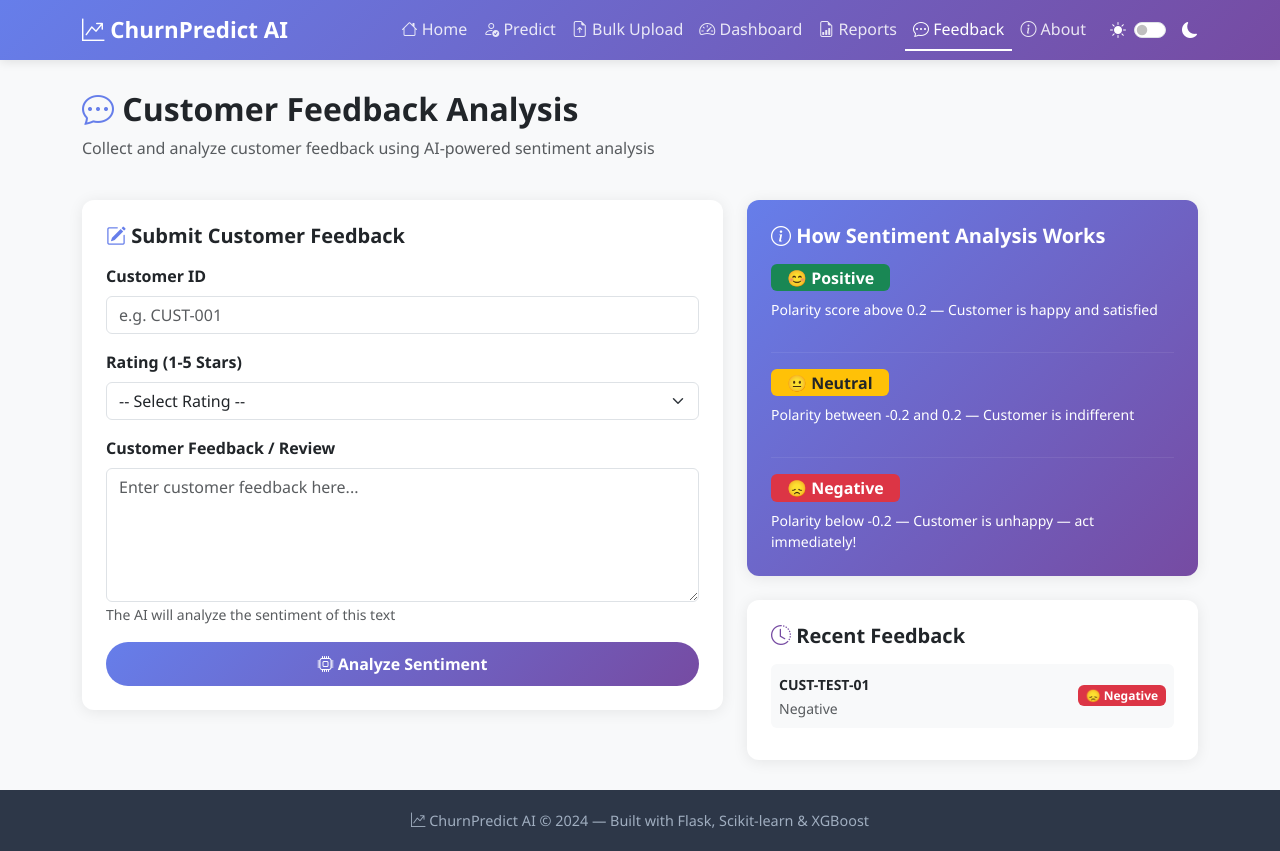
After one commit to SharadaBhaskar/customer-churn-prediction, a Flask app: page /feedback in a window 1280 px wide. The commit adds this page. Run offline with Flask 3, Linux system fonts and the light colour scheme; data comes from the database, SQL or seed files in the repository; both versions use the stored data as it was after the commit; parts of the project's set-up code (start-up, migrations or seed data) failed here and were passed over.

Commit message:
Add feedback sentiment analysis system

```diff
--- a/app.py
+++ b/app.py
@@ -40,6 +40,18 @@ def init_db():
             total_customers INTEGER,
             churn_count INTEGER,
             non_churn_count INTEGER,
+            timestamp DATETIME DEFAULT CURRENT_TIMESTAMP
+        )
+    ''')
+    cursor.execute('''
+        CREATE TABLE IF NOT EXISTS feedback (
+            id INTEGER PRIMARY KEY AUTOINCREMENT,
+            customer_id TEXT,
+            feedback_text TEXT,
+            rating INTEGER,
+            sentiment TEXT,
+            polarity REAL,
+            subjectivity REAL,
             timestamp DATETIME DEFAULT CURRENT_TIMESTAMP
         )
     ''')
@@ -129,9 +141,7 @@ def bulk_upload():
             import pandas as pd
             from predict_engine import predict_churn
 
-            # Read CSV
-            df = pd.read_csv(file)
-
+            df           = pd.read_csv(file)
             results      = []
             churn_count  = 0
             total        = len(df)
@@ -187,7 +197,6 @@ def bulk_upload():
                     if result['risk_badge'] == 'High':
                         churn_count += 1
 
-            # Save bulk summary to database
             conn   = sqlite3.connect(app.config['DATABASE_PATH'])
             cursor = conn.cursor()
             cursor.execute('''
@@ -215,12 +224,14 @@ def bulk_upload():
 def reports():
     predictions = get_all_predictions()
     return render_template('reports.html', predictions=predictions)
+
 # ── Export PDF Route ──────────────────────────────────────────────────────────
 @app.route('/export/pdf')
 def export_pdf():
     from reportlab.lib.pagesizes import letter, landscape
     from reportlab.lib import colors
-    from reportlab.platypus import SimpleDocTemplate, Table, TableStyle, Paragraph, Spacer
+    from reportlab.platypus import (SimpleDocTemplate, Table,
+                                    TableStyle, Paragraph, Spacer)
     from reportlab.lib.styles import getSampleStyleSheet
     from flask import Response
     import io
@@ -231,12 +242,10 @@ def export_pdf():
     styles      = getSampleStyleSheet()
     elements    = []
 
-    # Title
     elements.append(Paragraph(
         "ChurnPredict AI — Prediction Report", styles['Title']))
     elements.append(Spacer(1, 20))
 
-    # Table headers
     data = [['#', 'Customer ID', 'Tenure',
              'Monthly $', 'Contract', 'Risk', 'Probability', 'Time']]
 
@@ -252,7 +261,6 @@ def export_pdf():
             str(p['timestamp'])[:16]
         ])
 
-    # Table style
     table = Table(data)
     table.setStyle(TableStyle([
         ('BACKGROUND',  (0,0), (-1,0), colors.HexColor('#667eea')),
@@ -290,24 +298,21 @@ def export_excel():
     ws          = wb.active
     ws.title    = 'Churn Predictions'
 
-    # Header style
     header_fill = PatternFill(start_color='667eea',
                                end_color='667eea',
                                fill_type='solid')
     header_font = Font(color='FFFFFF', bold=True)
 
-    # Headers
     headers = ['#', 'Customer ID', 'Tenure', 'Monthly Charges',
                'Total Charges', 'Contract', 'Internet Service',
                'Payment Method', 'Risk Badge',
                'Churn Probability', 'Timestamp']
     for col, header in enumerate(headers, 1):
-        cell              = ws.cell(row=1, column=col, value=header)
-        cell.fill         = header_fill
-        cell.font         = header_font
-        cell.alignment    = Alignment(horizontal='center')
+        cell           = ws.cell(row=1, column=col, value=header)
+        cell.fill      = header_fill
+        cell.font      = header_font
+        cell.alignment = Alignment(horizontal='center')
 
-    # Data rows
     for i, p in enumerate(predictions, 2):
         ws.cell(row=i, column=1,  value=i-1)
         ws.cell(row=i, column=2,  value=p['customer_id'])
@@ -321,7 +326,6 @@ def export_excel():
         ws.cell(row=i, column=10, value=p['churn_probability'])
         ws.cell(row=i, column=11, value=str(p['timestamp']))
 
-        # Color code risk badge
         risk_cell = ws.cell(row=i, column=9)
         if p['risk_badge'] == 'High':
             risk_cell.fill = PatternFill(start_color='FFE0E0',
@@ -336,7 +340,6 @@ def export_excel():
                                           end_color='D4EDDA',
                                           fill_type='solid')
 
-    # Auto-fit columns
     for col in ws.columns:
         max_length = 0
         for cell in col:
@@ -368,26 +371,18 @@ def export_csv():
     output      = io.StringIO()
     writer      = csv.writer(output)
 
-    # Header
     writer.writerow(['#', 'Customer ID', 'Tenure', 'Monthly Charges',
                      'Total Charges', 'Contract', 'Internet Service',
                      'Payment Method', 'Risk Badge',
                      'Churn Probability', 'Timestamp'])
 
-    # Data
     for i, p in enumerate(predictions, 1):
         writer.writerow([
-            i,
-            p['customer_id'],
-            p['tenure'],
-            p['monthly_charges'],
-            p['total_charges'],
-            p['contract_type'],
-            p['internet_service'],
-            p['payment_method'],
-            p['risk_badge'],
-            p['churn_probability'],
-            p['timestamp']
+            i, p['customer_id'], p['tenure'],
+            p['monthly_charges'], p['total_charges'],
+            p['contract_type'], p['internet_service'],
+            p['payment_method'], p['risk_badge'],
+            p['churn_probability'], p['timestamp']
         ])
 
     output.seek(0)
@@ -397,6 +392,82 @@ def export_csv():
         headers={'Content-Disposition':
                  'attachment; filename=churn_report.csv'}
     )
+
+# ── Feedback Route ────────────────────────────────────────────────────────────
+@app.route('/feedback', methods=['GET', 'POST'])
+def feedback():
+    if request.method == 'POST':
+        try:
+            from textblob import TextBlob
+            customer_id   = request.form.get('customer_id', 'Anonymous')
+            feedback_text = request.form.get('feedback_text', '')
+            rating        = int(request.form.get('rating', 3))
+
+            blob         = TextBlob(feedback_text)
+            polarity     = blob.sentiment.polarity
+            subjectivity = blob.sentiment.subjectivity
+
+            if polarity > 0.2:
+                sentiment       = 'Positive'
+                sentiment_color = 'success'
+                emoji           = '😊'
+            elif polarity < -0.2:
+                sentiment       = 'Negative'
+                sentiment_color = 'danger'
+                emoji           = '😞'
+            else:
+                sentiment       = 'Neutral'
+                sentiment_color = 'warning'
+                emoji           = '😐'
+
+            conn = sqlite3.connect(app.config['DATABASE_PATH'])
+            cursor = conn.cursor()
+            cursor.execute('''
+                INSERT INTO feedback
+                (customer_id, feedback_text, rating,
+                 sentiment, polarity, subjectivity)
+                VALUES (?, ?, ?, ?, ?, ?)
+            ''', (customer_id, feedback_text, rating,
+                  sentiment, round(polarity, 3),
+                  round(subjectivity, 3)))
+            conn.commit()
+            conn.close()
+
+            result = {
+                'customer_id':     customer_id,
+                'feedback_text':   feedback_text,
+                'rating':          rating,
+                'sentiment':       sentiment,
+                'sentiment_color': sentiment_color,
+                'emoji':           emoji,
+                'polarity':        round(polarity, 3),
+                'subjectivity':    round(subjectivity, 3)
+            }
+            return render_template('feedback.html',
+                                   result=result,
+                                   submitted=True,
+                                   feedbacks=[])
+
+        except Exception as e:
+            flash(f'Error: {str(e)}', 'danger')
+            return redirect(url_for('feedback'))
+
+    try:
+        conn = sqlite3.connect(app.config['DATABASE_PATH'])
+        cursor = conn.cursor()
+        cursor.execute(
+            "SELECT * FROM feedback ORDER BY timestamp DESC"
+        )
+        feedbacks = cursor.fetchall()
+        conn.close()
+    except:
+        feedbacks = []
+
+    return render_template('feedback.html',
+                           submitted=False,
+                           feedbacks=feedbacks,
+                           result=None)
+
 # ── About Route ───────────────────────────────────────────────────────────────
 @app.route('/about')
 def about():
--- a/templates/base.html
+++ b/templates/base.html
@@ -187,6 +187,12 @@ body.dark-mode .bg-light {
                         </a>
                     </li>
                     <li class="nav-item">
+    <a class="nav-link {% if request.endpoint == 'feedback' %}active{% endif %}"
+       href="/feedback">
+        <i class="bi bi-chat-dots"></i> Feedback
+    </a>
+</li>
+                    <li class="nav-item">
                         <a class="nav-link {% if request.endpoint == 'about' %}active{% endif %}"
                            href="/about">
                             <i class="bi bi-info-circle"></i> About
--- /dev/null
+++ b/templates/feedback.html
@@ -0,0 +1,314 @@
+{% extends "base.html" %}
+
+{% block title %}Feedback Analysis — ChurnPredict AI{% endblock %}
+
+{% block content %}
+
+<div class="row mb-4">
+    <div class="col">
+        <h2 class="fw-bold">
+            <i class="bi bi-chat-dots" style="color:#667eea;"></i>
+            Customer Feedback Analysis
+        </h2>
+        <p class="text-muted">
+            Collect and analyze customer feedback using
+            AI-powered sentiment analysis
+        </p>
+    </div>
+</div>
+
+{% if submitted %}
+<!-- Sentiment Result -->
+<div class="row g-4 mb-5">
+    <div class="col-md-6">
+        <div class="card p-4 text-center h-100
+                    border-{{ result.sentiment_color }}"
+             style="border-width:3px !important;">
+            <div class="display-1 mb-3">{{ result.emoji }}</div>
+            <h2 class="fw-bold text-{{ result.sentiment_color }}">
+                {{ result.sentiment }} Feedback
+            </h2>
+            <p class="text-muted">
+                from Customer: <strong>{{ result.customer_id }}</strong>
+            </p>
+            <hr>
+            <div class="row g-3 text-center">
+                <div class="col-6">
+                    <div class="card p-3 bg-light">
+                        <h6 class="text-muted small">Polarity Score</h6>
+                        <h4 class="fw-bold
+                            text-{{ result.sentiment_color }}">
+                            {{ result.polarity }}
+                        </h4>
+                        <small class="text-muted">
+                            -1 (negative) to +1 (positive)
+                        </small>
+                    </div>
+                </div>
+                <div class="col-6">
+                    <div class="card p-3 bg-light">
+                        <h6 class="text-muted small">
+                            Subjectivity Score
+                        </h6>
+                        <h4 class="fw-bold text-info">
+                            {{ result.subjectivity }}
+                        </h4>
+                        <small class="text-muted">
+                            0 (objective) to 1 (subjective)
+                        </small>
+                    </div>
+                </div>
+            </div>
+            <hr>
+            <!-- Star Rating -->
+            <div class="mt-2">
+                <h6 class="fw-bold">Customer Rating</h6>
+                {% for i in range(result.rating) %}
+                    <i class="bi bi-star-fill text-warning fs-4"></i>
+                {% endfor %}
+                {% for i in range(5 - result.rating) %}
+                    <i class="bi bi-star text-muted fs-4"></i>
+                {% endfor %}
+            </div>
+        </div>
+    </div>
+
+    <div class="col-md-6">
+        <div class="card p-4 h-100">
+            <h5 class="fw-bold mb-3">
+                <i class="bi bi-chat-quote"
+                   style="color:#667eea;"></i>
+                Customer Feedback
+            </h5>
+            <div class="p-3 rounded mb-3"
+                 style="background:#f8f0ff;
+                        border-left:4px solid #667eea;">
+                <p class="mb-0 fst-italic">
+                    "{{ result.feedback_text }}"
+                </p>
+            </div>
+
+            <!-- Sentiment Meter -->
+            <h6 class="fw-bold mb-2">Sentiment Meter</h6>
+            <div class="progress mb-1" style="height:20px;">
+                {% set meter = ((result.polarity + 1) / 2 * 100)|int %}
+                <div class="progress-bar
+                            bg-{{ result.sentiment_color }}"
+                     style="width:{{ meter }}%">
+                    {{ meter }}%
+                </div>
+            </div>
+            <div class="d-flex justify-content-between">
+                <small class="text-danger">Very Negative</small>
+                <small class="text-muted">Neutral</small>
+                <small class="text-success">Very Positive</small>
+            </div>
+
+            <hr>
+            <!-- Recommendations -->
+            <h6 class="fw-bold mb-2">
+                <i class="bi bi-lightbulb"
+                   style="color:#d69e2e;"></i>
+                Recommended Actions
+            </h6>
+            {% if result.sentiment == 'Negative' %}
+            <ul class="list-unstyled">
+                <li class="mb-2 p-2 rounded bg-light">
+                    🚨 Escalate to customer support immediately
+                </li>
+                <li class="mb-2 p-2 rounded bg-light">
+                    📞 Personal callback within 24 hours
+                </li>
+                <li class="mb-2 p-2 rounded bg-light">
+                    💰 Offer compensation or special discount
+                </li>
+                <li class="mb-2 p-2 rounded bg-light">
+                    📋 Log complaint for quality improvement
+                </li>
+            </ul>
+            {% elif result.sentiment == 'Positive' %}
+            <ul class="list-unstyled">
+                <li class="mb-2 p-2 rounded bg-light">
+                    🌟 Request a public review or testimonial
+                </li>
+                <li class="mb-2 p-2 rounded bg-light">
+                    🎯 Offer referral program to this customer
+                </li>
+                <li class="mb-2 p-2 rounded bg-light">
+                    🎁 Send loyalty reward as thank you
+                </li>
+            </ul>
+            {% else %}
+            <ul class="list-unstyled">
+                <li class="mb-2 p-2 rounded bg-light">
+                    📧 Send follow-up satisfaction survey
+                </li>
+                <li class="mb-2 p-2 rounded bg-light">
+                    💡 Share new features or improvements
+                </li>
+                <li class="mb-2 p-2 rounded bg-light">
+                    🤝 Assign dedicated account manager
+                </li>
+            </ul>
+            {% endif %}
+        </div>
+    </div>
+</div>
+
+<div class="text-center mb-5">
+    <a href="/feedback" class="btn btn-predict btn-lg me-3">
+        <i class="bi bi-arrow-repeat"></i>
+        Analyze Another Feedback
+    </a>
+    <a href="/dashboard"
+       class="btn btn-outline-secondary btn-lg">
+        <i class="bi bi-speedometer2"></i>
+        View Dashboard
+    </a>
+</div>
+
+{% else %}
+<!-- Feedback Form -->
+<div class="row">
+    <div class="col-lg-7">
+        <div class="card p-4 mb-4">
+            <h5 class="fw-bold mb-3">
+                <i class="bi bi-pencil-square"
+                   style="color:#667eea;"></i>
+                Submit Customer Feedback
+            </h5>
+            <form method="POST" action="/feedback">
+                <!-- Customer ID -->
+                <div class="mb-3">
+                    <label class="form-label fw-semibold">
+                        Customer ID
+                    </label>
+                    <input type="text" name="customer_id"
+                           class="form-control"
+                           placeholder="e.g. CUST-001" required>
+                </div>
+
+                <!-- Star Rating -->
+                <div class="mb-3">
+                    <label class="form-label fw-semibold">
+                        Rating (1-5 Stars)
+                    </label>
+                    <select name="rating" class="form-select" required>
+                        <option value="">-- Select Rating --</option>
+                        <option value="5">⭐⭐⭐⭐⭐ Excellent</option>
+                        <option value="4">⭐⭐⭐⭐ Good</option>
+                        <option value="3">⭐⭐⭐ Average</option>
+                        <option value="2">⭐⭐ Poor</option>
+                        <option value="1">⭐ Very Poor</option>
+                    </select>
+                </div>
+
+                <!-- Feedback Text -->
+                <div class="mb-3">
+                    <label class="form-label fw-semibold">
+                        Customer Feedback / Review
+                    </label>
+                    <textarea name="feedback_text"
+                              class="form-control"
+                              rows="5"
+                              placeholder="Enter customer feedback here..."
+                              required></textarea>
+                    <small class="text-muted">
+                        The AI will analyze the sentiment of this text
+                    </small>
+                </div>
+
+                <button type="submit" class="btn btn-predict w-100">
+                    <i class="bi bi-cpu"></i>
+                    Analyze Sentiment
+                </button>
+            </form>
+        </div>
+    </div>
+
+    <!-- Info Panel -->
+    <div class="col-lg-5">
+        <div class="card p-4 mb-4"
+             style="background:linear-gradient(135deg,#667eea,#764ba2);
+                    color:white;">
+            <h5 class="fw-bold mb-3">
+                <i class="bi bi-info-circle"></i>
+                How Sentiment Analysis Works
+            </h5>
+            <div class="mb-3">
+                <span class="badge bg-success fs-6 px-3">
+                    😊 Positive
+                </span>
+                <p class="mt-2 mb-0 small">
+                    Polarity score above 0.2 —
+                    Customer is happy and satisfied
+                </p>
+            </div>
+            <hr style="border-color:rgba(255,255,255,0.3);">
+            <div class="mb-3">
+                <span class="badge bg-warning text-dark fs-6 px-3">
+                    😐 Neutral
+                </span>
+                <p class="mt-2 mb-0 small">
+                    Polarity between -0.2 and 0.2 —
+                    Customer is indifferent
+                </p>
+            </div>
+            <hr style="border-color:rgba(255,255,255,0.3);">
+            <div>
+                <span class="badge bg-danger fs-6 px-3">
+                    😞 Negative
+                </span>
+                <p class="mt-2 mb-0 small">
+                    Polarity below -0.2 —
+                    Customer is unhappy — act immediately!
+                </p>
+            </div>
+        </div>
+
+        <!-- Recent Feedback Stats -->
+        <div class="card p-4">
+            <h5 class="fw-bold mb-3">
+                <i class="bi bi-clock-history"
+                   style="color:#764ba2;"></i>
+                Recent Feedback
+            </h5>
+            {% if feedbacks %}
+                {% for f in feedbacks[:5] %}
+                <div class="d-flex align-items-center
+                            justify-content-between mb-2 p-2 rounded
+                            bg-light">
+                    <div>
+                        <strong class="small">{{ f[1] }}</strong>
+                        <br>
+                        <small class="text-muted">
+                            {{ f[4] }}
+                        </small>
+                    </div>
+                    <span class="badge
+                        {% if f[4] == 'Positive' %}
+                            bg-success
+                        {% elif f[4] == 'Negative' %}
+                            bg-danger
+                        {% else %}
+                            bg-warning text-dark
+                        {% endif %}">
+                        {% if f[4] == 'Positive' %}😊
+                        {% elif f[4] == 'Negative' %}😞
+                        {% else %}😐{% endif %}
+                        {{ f[4] }}
+                    </span>
+                </div>
+                {% endfor %}
+            {% else %}
+                <p class="text-muted text-center">
+                    <i class="bi bi-inbox fs-3 d-block mb-2"></i>
+                    No feedback yet!
+                </p>
+            {% endif %}
+        </div>
+    </div>
+</div>
+{% endif %}
+
+{% endblock %}
```
Also changed, not shown: database/churn.db.
